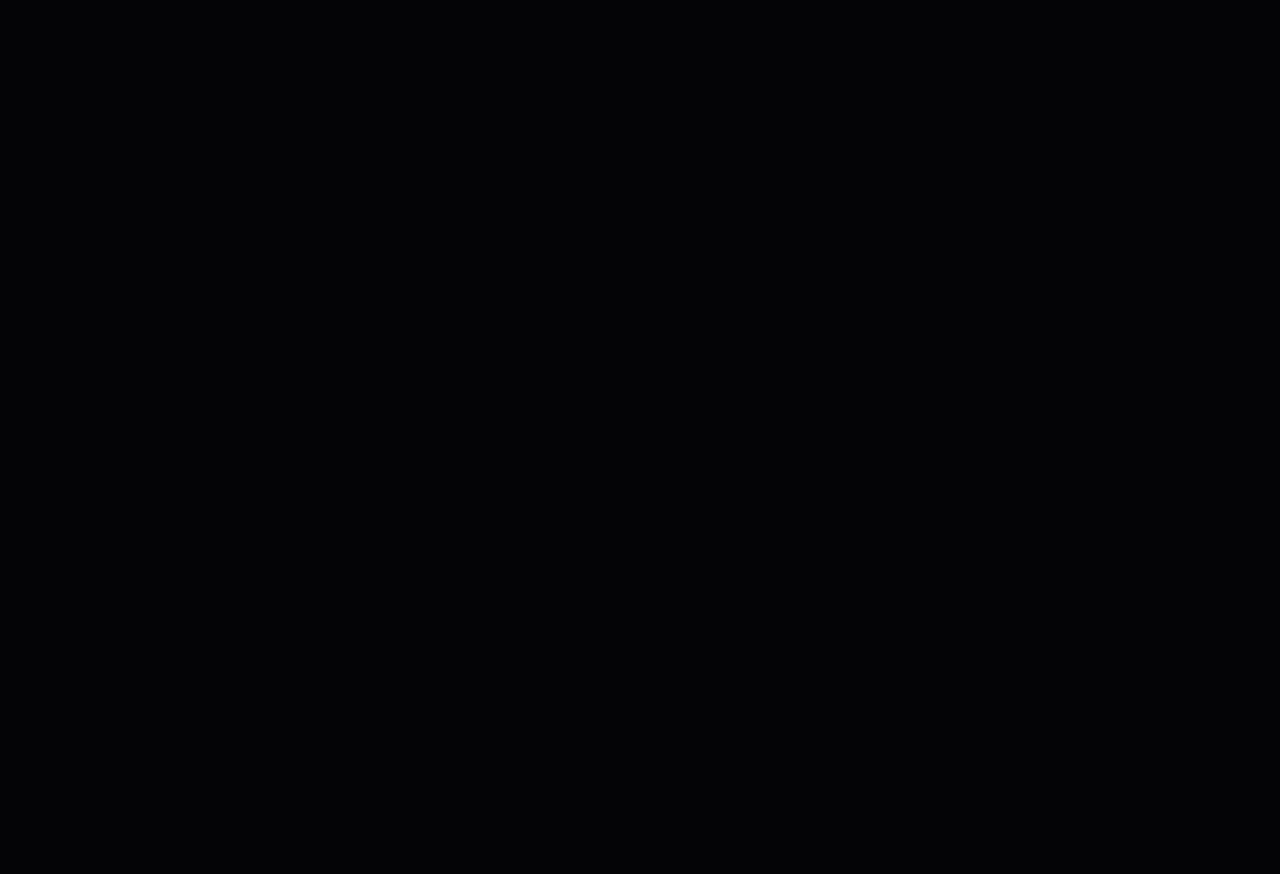
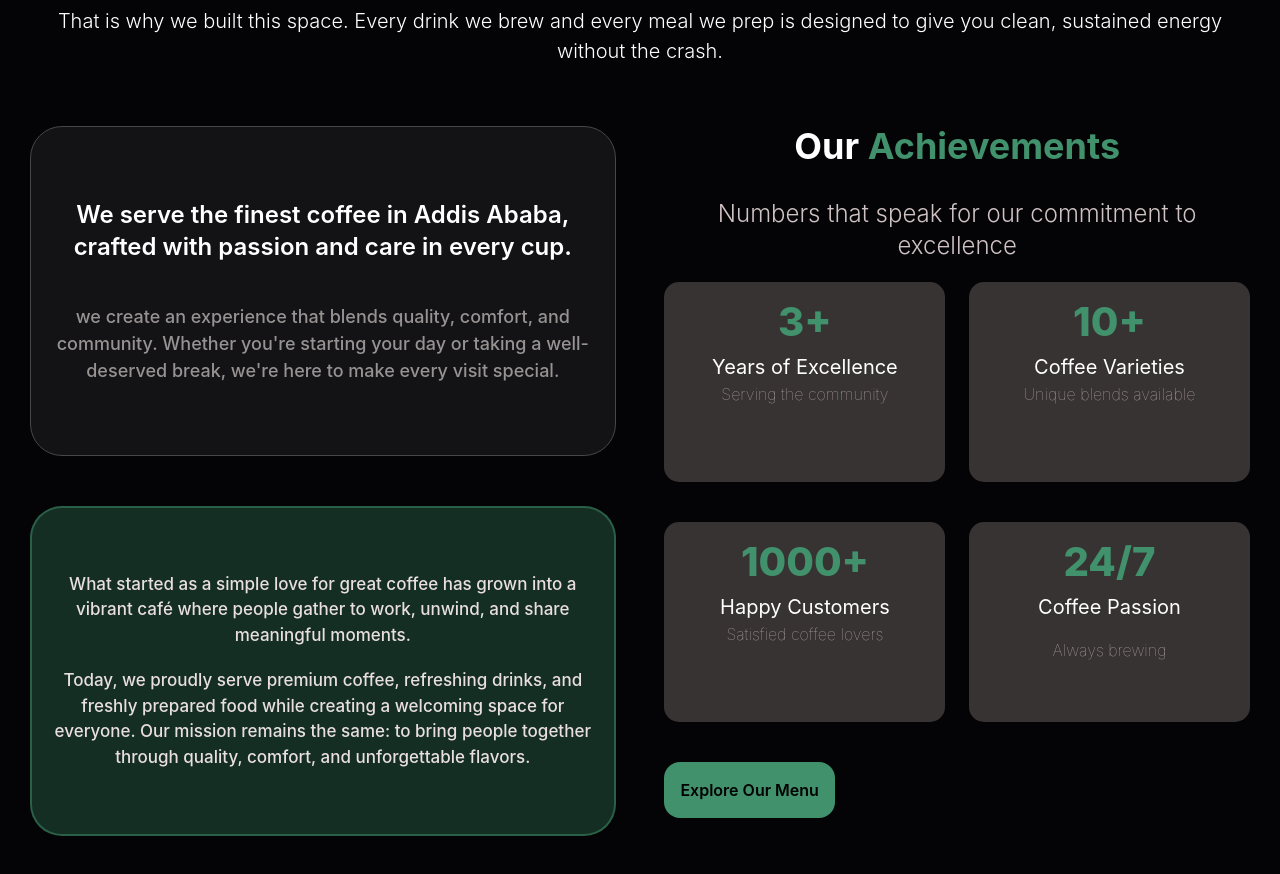
Before and after one commit to Fiker-habtamu/cafe, a React (Vite) app: page / in a window 1280 px wide. Shown: the part 1500-2374 px from the top of the page. Before the commit the page ends 1358 px from the top, so only its background shows below. Built offline with nearby package versions, Linux system fonts and the light colour scheme.

Commit message:
finish the about section

```diff
--- a/src/App.css
+++ b/src/App.css
@@ -2,6 +2,7 @@
 
 :root{
   --primary:#ffe8d6;
+  --dark:#0000;
   --secondary:#b7e4c7;
   --bg_accent: #40916c;
   --accent: #8a5a44;
--- a/src/App.jsx
+++ b/src/App.jsx
@@ -1,4 +1,5 @@
 import "./App.css";
+import About from "./components/About/About";
 import FoodCard from "./components/foodCard/FoodCard";
 import Header from "./components/Header/Header";
 import MenuSection from "./components/menuSection/MenuSection";
@@ -10,6 +11,7 @@ function App() {
       <NavBar />
       <Header />
       <MenuSection/>
+      <About/>
     </>
   );
 }
--- a/src/components/About/About.css
+++ b/src/components/About/About.css
@@ -0,0 +1,73 @@
+.About_container {
+  width: 100%;
+  background-color: var(--dark);
+  padding: 30px;
+  color: white;
+}
+.AboutUs_title {
+  width: 100%;
+}
+.color_span {
+  color: var(--bg_accent) !important;
+}
+.plan_history div {
+  display: flex;
+  padding: 20px;
+  flex-direction: column;
+  justify-content: center;
+  align-items: center;
+  height: 330px;
+  background-color: rgba(83, 81, 81, 0.2);
+  margin-bottom: 50px;
+  border: 1px solid rgb(73, 70, 70);
+  border-radius: 32px;
+}
+.plan h2 {
+  color: white;
+}
+.plan p {
+  color: #979393;
+  font-weight: 500;
+}
+.history {
+  font-weight: 500;
+  color: rgb(233, 223, 223);
+  background-color: rgba(64, 145, 108, 0.3) !important;
+  border: 2px solid rgba(64, 145, 108, 0.5) !important;
+}
+
+.achieve_boxs {
+	display: flex;
+	justify-content: space-between;
+	align-items: center;
+	margin-bottom: 20px;
+}
+.achieve_boxs div{
+  background-color: rgb(56, 51, 51);
+  width: 48%;
+  height: 200px;
+  padding: 10px;
+  border-radius: 15px;
+}
+.achieve_boxs div h1{
+	color: var(--bg_accent);
+	font-size: 40px;
+	font-weight: 800;
+	text-align: center;
+}
+.first_about_text{
+	font-size: 20px;
+	text-align: center;
+}
+.second_about_text{
+	color: rgb(185, 172, 172);
+	font-weight: lighter;
+	text-align: center;
+}
+.about_btn{
+	background-color: var(--bg_accent);
+	transition: all .3s ease-in-out;
+}
+.about_btn:hover{
+	background-color: #305745;
+}
--- a/src/components/About/About.jsx
+++ b/src/components/About/About.jsx
@@ -1,11 +1,91 @@
-import React from 'react'
+import React from "react";
+import "./About.css";
+import { Link } from "react-router-dom";
 
-function About() {
+export default function About() {
   return (
-	<div>
-
-	</div>
-  )
+    <>
+      <div className="About_container h-fit">
+        {/* About us text */}
+        <div className="AboutUs_title mb-15">
+          <h2 className="block text-5xl text-center mb-5">
+            About <span className="color_span">Us</span>
+          </h2>
+          <div>
+            <p className="text-center text-[20px] font-light">
+              That is why we built this space. Every drink we brew and every
+              meal we prep is designed to give you clean, sustained energy
+              without the crash.
+            </p>
+          </div>
+        </div>
+        {/* The 2 divs that contain history and Achievements */}
+        <div className="history_And_Achieve sm:flex justify-between">
+          {/* plan and history */}
+          <div className="plan_history sm:w-[48%]">
+            <div className="plan">
+              <h2 className="text-2xl font-semibold text-center mb-10">
+                We serve the finest coffee in Addis Ababa, crafted with passion
+                and care in every cup.
+              </h2>
+              <p className="text-[18px] text-center">
+                we create an experience that blends quality, comfort, and
+                community. Whether you're starting your day or taking a
+                well-deserved break, we're here to make every visit special.
+              </p>
+            </div>
+            <div className="history text-[17px]">
+              <p className="mb-5 text-center">
+                What started as a simple love for great coffee has grown into a
+                vibrant café where people gather to work, unwind, and share
+                meaningful moments.
+              </p>
+              <p className="text-center">
+                Today, we proudly serve premium coffee, refreshing drinks, and
+                freshly prepared food while creating a welcoming space for
+                everyone. Our mission remains the same: to bring people together
+                through quality, comfort, and unforgettable flavors.
+              </p>
+            </div>
+          </div>
+          {/* Achievements */}
+          <div className="Achieve sm:w-[48%]">
+            <h1 className="w-full text-center text-4xl mb-8 font-bold">
+              Our <span className="text-[#40916c] ">Achievements</span>{" "}
+            </h1>
+            <p className="text-2xl font-light text-[#cfc2c2] text-center mb-5">
+              Numbers that speak for our commitment to excellence
+            </p>
+            <div className="h-fit flex flex-col gap-5">
+              <div className="achieve_boxs">
+                <div className="">
+                  <h1>3+</h1>
+                  <p className="first_about_text">Years of Excellence</p>
+                  <p className="second_about_text">Serving the community</p>
+                </div>
+                <div className="">
+                  <h1>10+</h1>
+                  <p className="first_about_text">Coffee Varieties</p>
+                  <p className="second_about_text">Unique blends available</p>
+                </div>
+              </div>
+              <div className="achieve_boxs ">
+                <div className="">
+                  <h1>1000+</h1>
+                  <p className="first_about_text">Happy Customers</p>
+                  <p className="second_about_text">Satisfied coffee lovers</p>
+                </div>
+                <div className="">
+                  <h1>24/7</h1>
+                  <p className="first_about_text mb-4">Coffee Passion</p>
+                  <p className="second_about_text">Always brewing</p>
+                </div>
+              </div>
+              <Link to="" className="about_btn w-fit text-black p-4 rounded-2xl font-semibold">Explore Our Menu</Link>
+            </div>
+          </div>
+        </div>
+      </div>
+    </>
+  );
 }
-
-export default About;
--- a/src/components/menuSection/MenuSection.css
+++ b/src/components/menuSection/MenuSection.css
@@ -2,8 +2,9 @@
   display: flex;
   justify-content: center;
   align-items: center;
-  background-color: var(--secondary);
   background-color: #ddbea9;
+  padding-bottom: 50px;
+
 }
 .menu_content {
   width: 90%;
```
